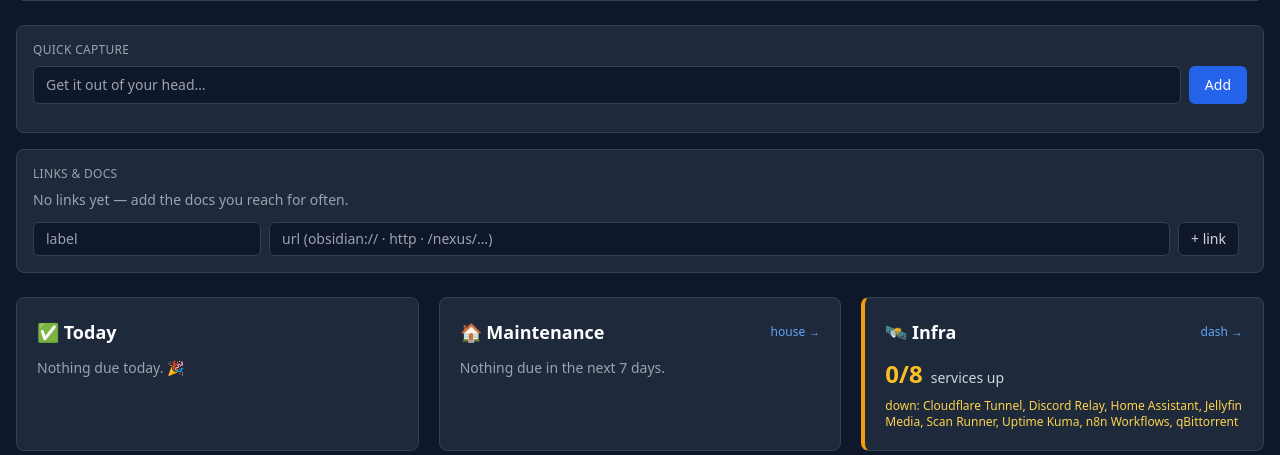
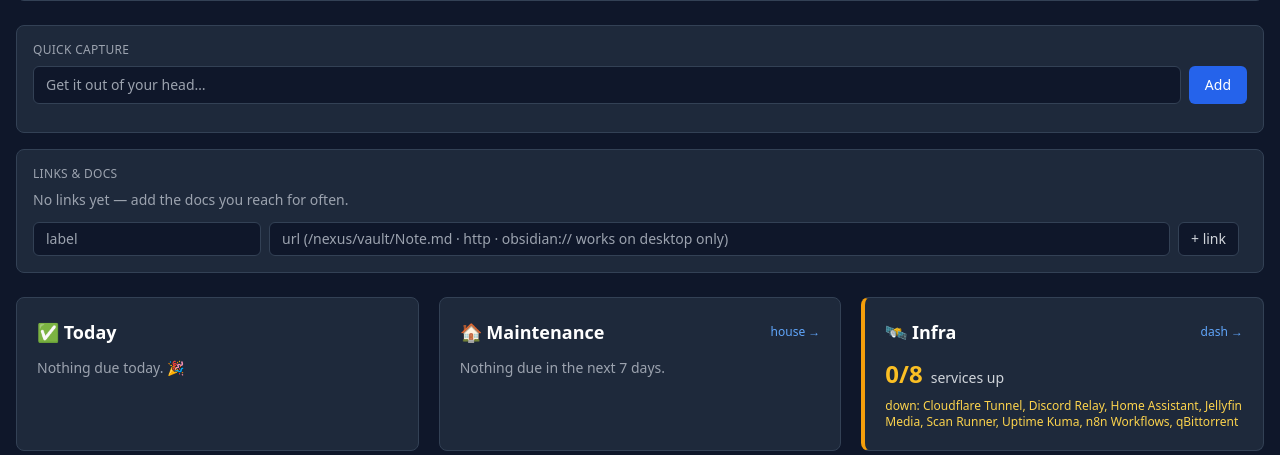
Before and after one commit to Aern28/aernhome, a Flask app: page /nexus in a window 1280 px wide. Shown: the part 293-748 px from the top of the page. Run offline with Flask 3, Linux system fonts and the light colour scheme; data comes from the database, SQL or seed files in the repository; data that the repository does not hold is empty; some libraries are stand-ins or nearby versions.

Commit message:
Links form: lead placeholder with /nexus/vault path; obsidian:// noted desktop-only
Co-Authored-By: Claude Fable 5 <noreply@anthropic.com>
Claude-Session: https://claude.ai/code/session_014tAdYCZdrX1NP7pAiJHDU1

```diff
--- a/templates/nexus.html
+++ b/templates/nexus.html
@@ -84,7 +84,7 @@
         </div>
         <form data-nx-form="link" class="flex flex-wrap gap-2">
             <input name="label" placeholder="label" class="bg-dark-bg border border-dark-border rounded-md px-3 py-1.5 text-sm text-gray-200 placeholder-gray-400 focus:outline-none focus:border-blue-500">
-            <input name="url" placeholder="url (obsidian:// · http · /nexus/…)" class="flex-1 min-w-[200px] bg-dark-bg border border-dark-border rounded-md px-3 py-1.5 text-sm text-gray-200 placeholder-gray-400 focus:outline-none focus:border-blue-500">
+            <input name="url" placeholder="url (/nexus/vault/Note.md · http · obsidian:// works on desktop only)" class="flex-1 min-w-[200px] bg-dark-bg border border-dark-border rounded-md px-3 py-1.5 text-sm text-gray-200 placeholder-gray-400 focus:outline-none focus:border-blue-500">
             <button type="submit" class="px-3 py-1.5 rounded-md bg-dark-bg border border-dark-border text-gray-300 text-sm hover:border-blue-500">+ link</button>
             <span data-nx-err class="text-xs text-red-400 self-center"></span>
         </form>
```
